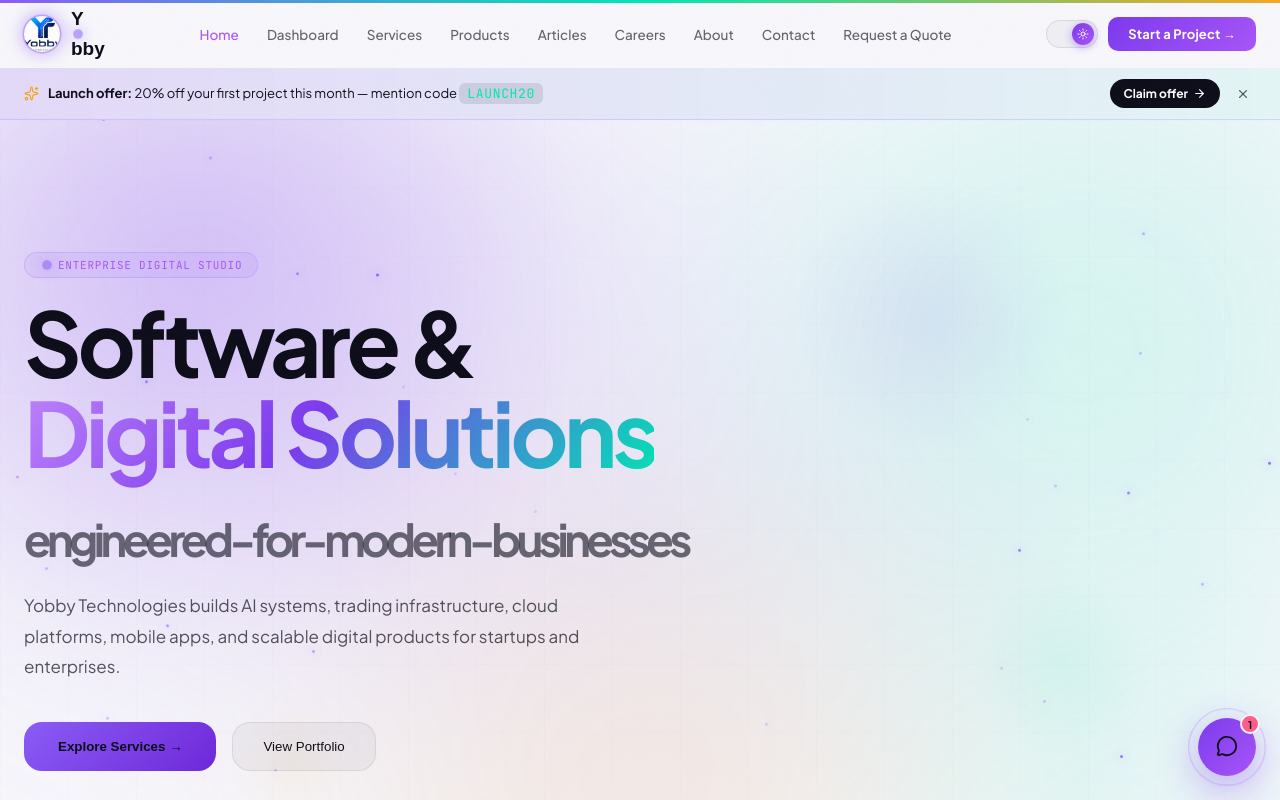
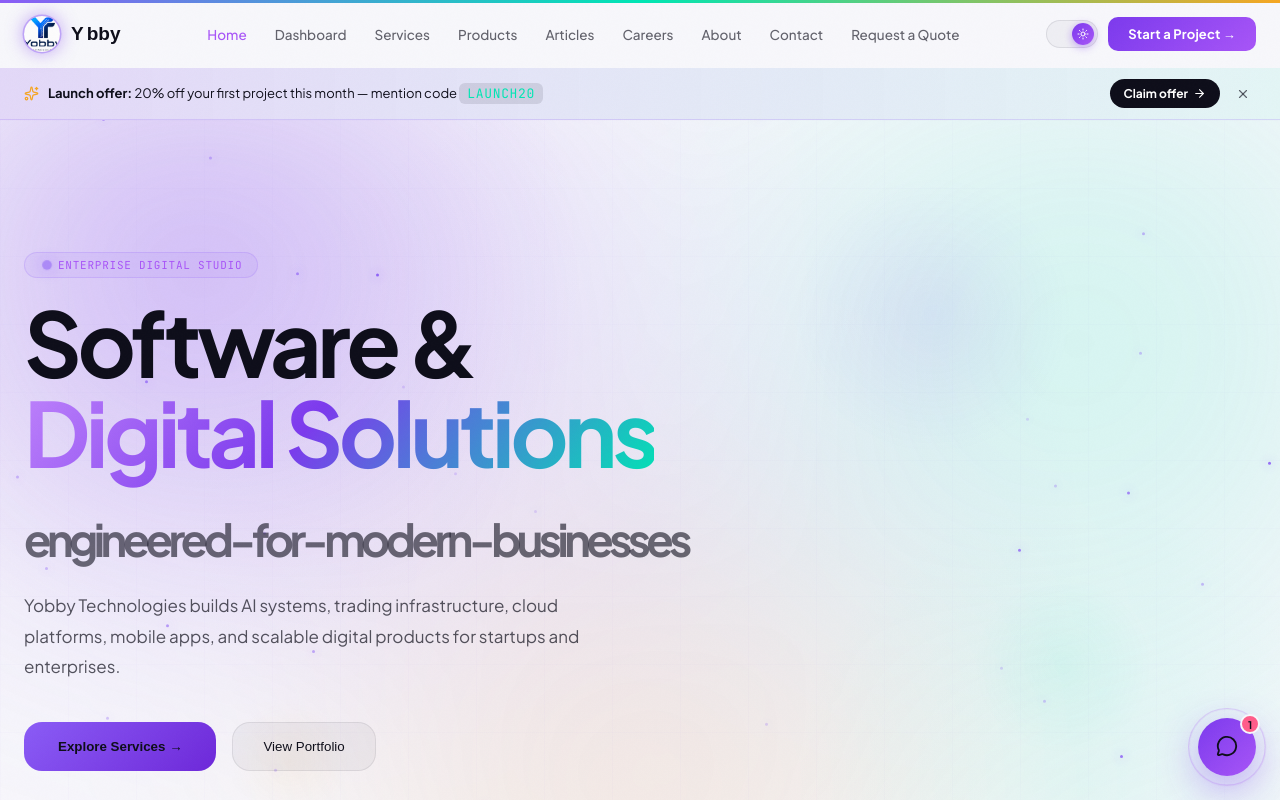
Before and after one commit to YOBRA-coder/NexCore, a React (Vite) app in the folder client/: page / in a window 1280 px wide. Shown: the top 800 px of the page. Built offline with nearby package versions, Linux system fonts and the light colour scheme; a web font is replaced by a local one.

Commit message:
nav links

```diff
--- a/client/src/components/Nav.tsx
+++ b/client/src/components/Nav.tsx
@@ -18,7 +18,7 @@ export function Nav() {
             <div className="brand-logo-mark brand-logo-mark-nav">
               <img src="/yobby.png" alt="Yobby Technologies logo"/>
             </div>
-            <span style={{ fontFamily:"var(--fd)",fontWeight:700,fontSize:19,color:"var(--t)" }}>Y<span><div className="dot"></div></span>bby</span>
+            <span style={{ fontFamily:"var(--fd)",fontWeight:700,fontSize:19,color:"var(--t)" }}>Y<span className="dot"></span>bby</span>
           </div>
           <div className="hm" style={{ display:"flex",gap:2 }}>
               {links.map(([l,p]) => (
```
